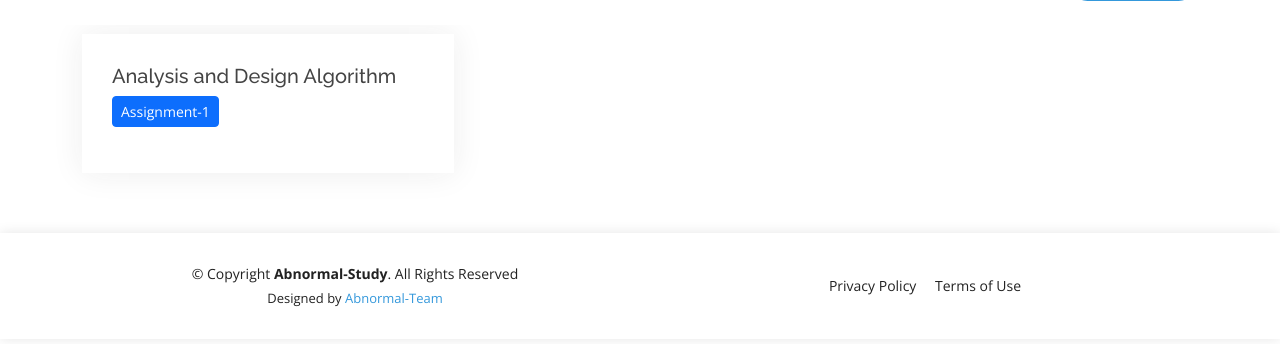
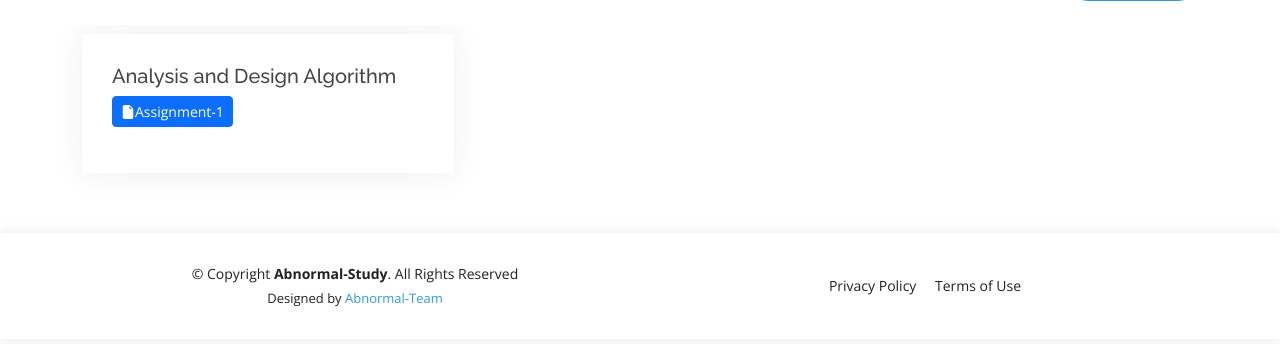
Before and after one commit to itsme-harsh/Abnormal-Study, a plain HTML site: page index.html in a window 1280 px wide. Shown: the part 62-406 px from the top of the page. Drawn offline with nearby package versions, Linux system fonts and the light colour scheme; a script that the page names is missing.

Commit message:
Update index.html

```diff
--- a/index.html
+++ b/index.html
@@ -69,7 +69,7 @@
             <div class="portfolio-info">
               <h5>Analysis and Design Algorithm</h5>
               <ul>
-                <li><a href="assets/vendor/material/ADA_ASSIGNMENT_1.pdf"><button class="btn btn-primary btn-sm" style="--bs-btn-focus-shadow-rgb:none">Assignment-1</button></a></li>
+                <li><a href="assets/vendor/material/ADA_ASSIGNMENT_1.pdf"><button class="bi bi-file-earmark-fill btn btn-primary btn-sm" style="--bs-btn-focus-shadow-rgb:none">Assignment-1</button></a></li>
               </ul>
           </div>
         </div>
```
